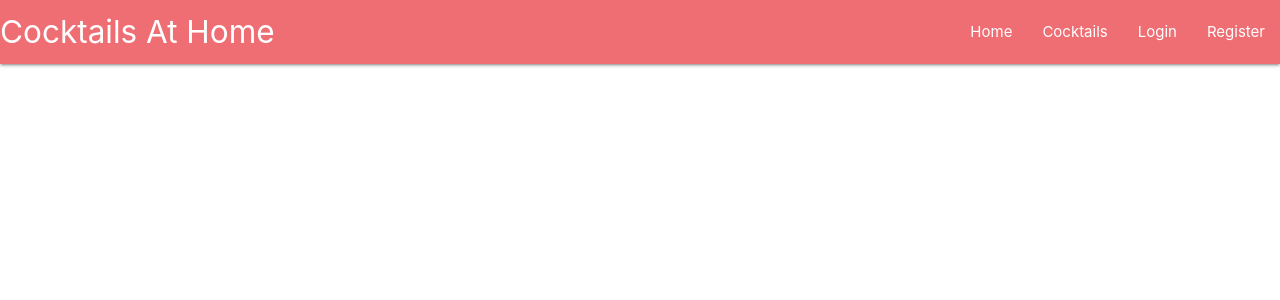
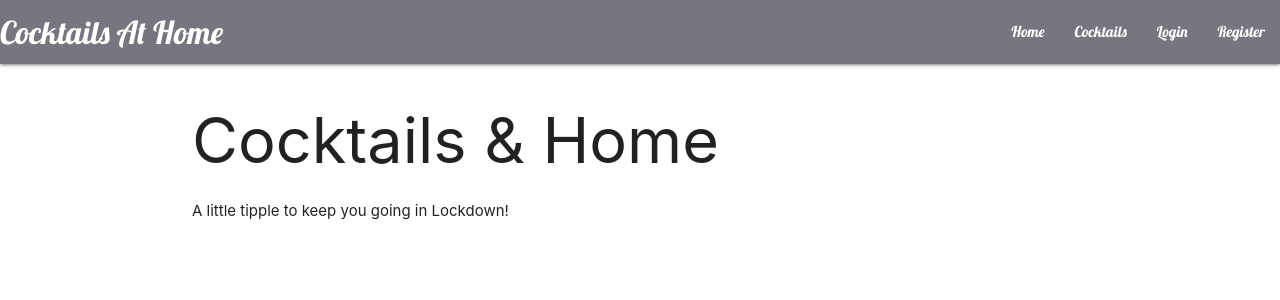
Before and after one commit to kevin1610433/Coktails-at-Home-MS3, a Flask app: page / in a window 1280 px wide. Shown: the top 300 px of the page. Run offline with Flask 2, Linux system fonts and the light colour scheme; data that the repository does not hold is empty; some libraries are stand-ins or nearby versions.

Commit message:
Adding some styling to navbar

```diff
--- /dev/null
+++ b/static/css/style.css
@@ -0,0 +1,7 @@
+@import url("https://fonts.googleapis.com/css2?family=Lobster&display=swap");
+
+.nav-wrapper {
+    background-color: rgb(118, 118, 128);
+    font-family: 'lobster', 'sans-serif';
+
+}
--- a/templates/base.html
+++ b/templates/base.html
@@ -7,6 +7,7 @@
         integrity="sha512-xA6Hp6oezhjd6LiLZynuukm80f8BoZ3OpcEYaqKoCV3HKQDrYjDE1Gu8ocxgxoXmwmSzM4iqPvCsOkQNiu41GA==" crossorigin="anonymous" type="text/css">
     <link rel="stylesheet" href="https://cdnjs.cloudflare.com/ajax/libs/materialize/1.0.0/css/materialize.min.css" type="text/css">
     <link rel="stylesheet" href="{{ url_for('static', filename='css/style.css') }}" type="text/css">
+
     <title>Cocktails At Home</title>
 </head>
 <body>
@@ -24,11 +25,26 @@
   </nav>
 
   <ul class="sidenav" id="mobile-demo">
-    <li><a href="sass.html">Sass</a></li>
-    <li><a href="badges.html">Components</a></li>
-    <li><a href="collapsible.html">Javascript</a></li>
-    <li><a href="mobile.html">Mobile</a></li>
+    <li><a href="base.html">Home</a></li>
+    <li><a href="cocktails.html">Cocktails</a></li>
+    <li><a href="index.html">Login</a></li>
+    <li><a href="mobile.html">Register</a></li>
   </ul>
+
+  <header class="masthead"
+        style="background-image: url(https://www.pexels.com/photo/margarita-glass-in-shallow-photo-613037/)>
+        <div class="overlay"></div>
+        <div class="container">
+            <div class="row">
+                <div class="col-lg-8 col-md-10 mx-auto">
+                    <div class="site-heading">
+                        <h1>Cocktails &amp; Home</h1>
+                        <span class="subheading">A little tipple to keep you going in Lockdown!</span>
+                    </div>
+                </div>
+            </div>
+        </div>
+    </header>
 
 
 
```
Also changed, not shown: static/js/script.js (added).
